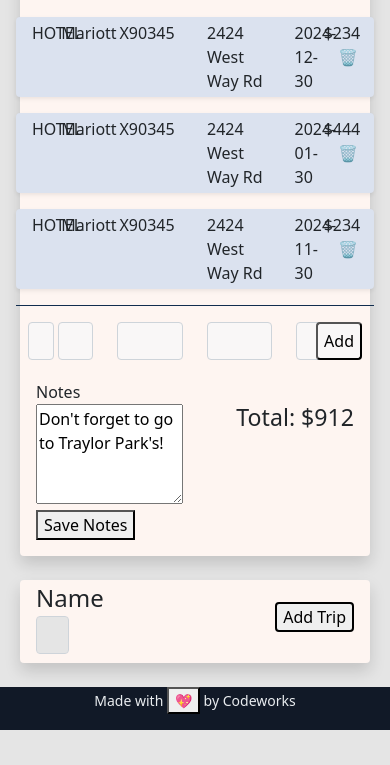
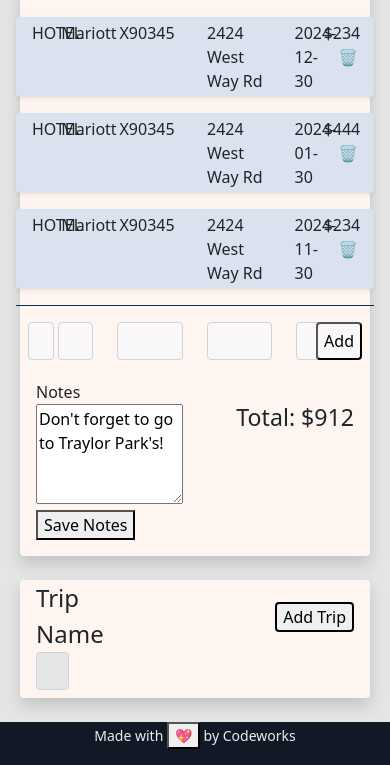
Before and after one commit to EllaMarcum/taskmasterexample, a website with bundled scripts: page index.html in a window 390 px wide. Shown: the part 796-1561 px from the top of the page. Before the commit the page ends 1526 px from the top, so only its background shows below. Built offline with nearby package versions, Linux system fonts and the light colour scheme; a script that the page names is missing.

Commit message:
Some finishing touches before layout for mobile.

```diff
--- a/app/AppState.js
+++ b/app/AppState.js
@@ -24,9 +24,6 @@ function _loadState() {
 class AppState extends EventEmitter {
   constructor() {
     super();
-
-    // Used to clear the local storage then comment back out.
-    //window.localStorage.clear();
 
     const state = _loadState();
     if (state) {
--- a/app/Services/TripsService.js
+++ b/app/Services/TripsService.js
@@ -26,6 +26,7 @@ class TripsService {
         const tripIndex = ProxyState.trips.findIndex((t) => t.id === id);
         ProxyState.trips[tripIndex].notes = notes;
         ProxyState.flag = generateId();
+        alert("Notes saved.");
     }
 
     updateShow(id, show) {
--- a/index.html
+++ b/index.html
@@ -31,7 +31,7 @@
             <form action="javascript:app.tripsController.addTrip(tripName.value);">
               <div class="row">
                 <div class="col-2">
-                  <label for="tripName" class="trip-label">Name</label>
+                  <label for="tripName" class="trip-label">Trip Name</label>
                   <input type="text" class="form-control trip-name-input" id="tripName" maxlength="15" minlength="3" required>
                 </div>
                 <div class="col-8"></div>
```
